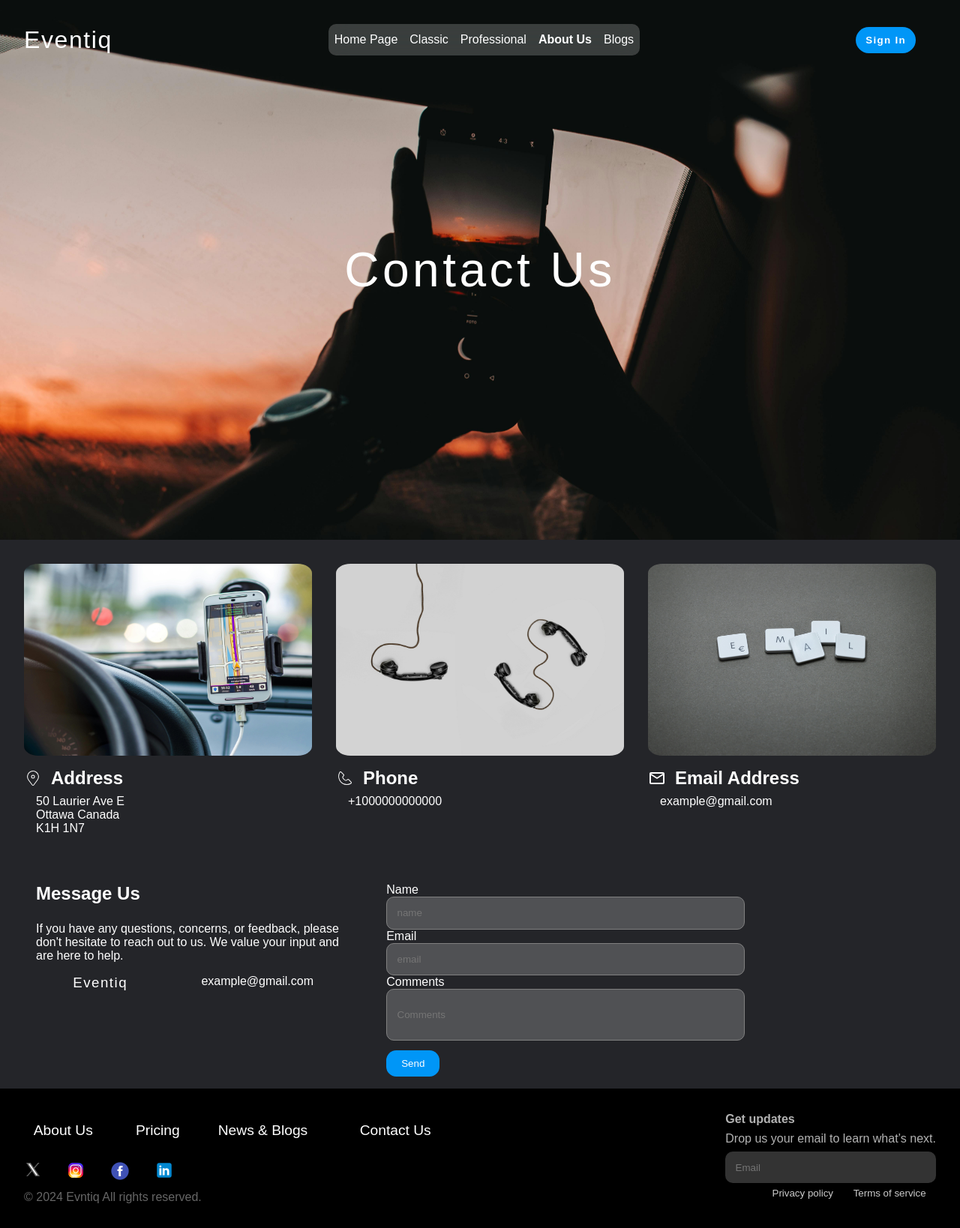
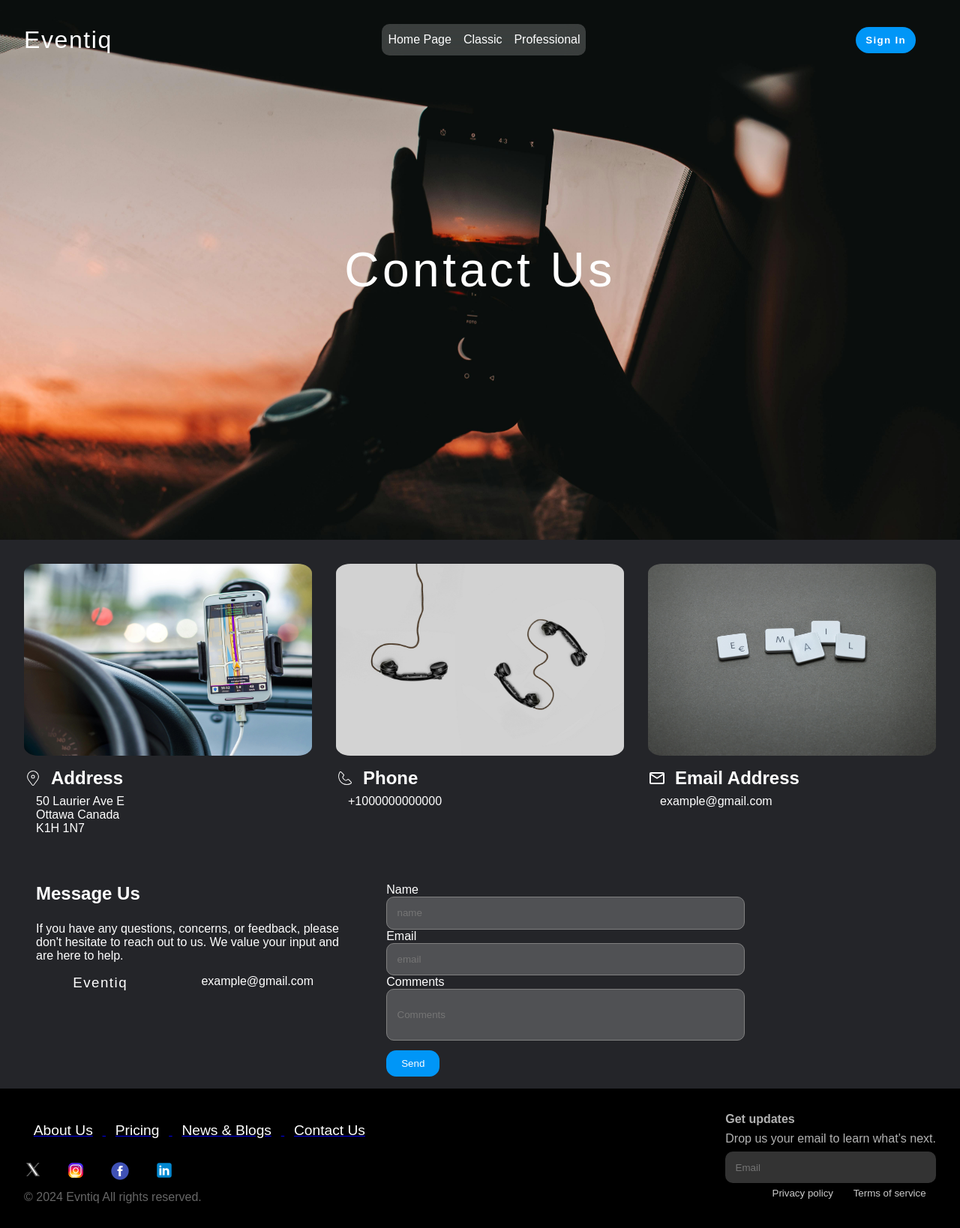
Before and after one commit to ankuromen/Landing-Samara, a React (Create React App) app: page /about in a window 1280 px wide. Shown: the whole page at 75% size. Built offline with nearby package versions, Linux system fonts and the light colour scheme.

Commit message:
Scroll Correction

```diff
--- a/src/Pages/AboutPage.js
+++ b/src/Pages/AboutPage.js
@@ -1,9 +1,12 @@
-import React from "react";
+import {React,useEffect} from "react";
 import ContactContent from "../components/ContactContent";
 import ContactForm from "../components/ContactForm";
 
 
 const AboutPage = () => {
+  useEffect(()=>{
+    window.scrollTo(0, 0);
+  },[])
   return (
     <div>
       <ContactContent/>
--- a/src/Pages/BlogsPage.js
+++ b/src/Pages/BlogsPage.js
@@ -1,4 +1,4 @@
-import React from "react";
+import {React, useEffect} from "react";
 import { Link } from "react-router-dom";
 import "./BlogsPage.css";
 // import BlogContent from "../components/BlogContent";
@@ -6,6 +6,9 @@ import { FaArrowRightLong } from "react-icons/fa6";
 import BlogsNav from "../components/BlogsNav";
 
 const BlogsPage = () => {
+  useEffect(()=>{
+    window.scrollTo(0, 0);
+  },[])
   const Blogs = [
     {
       title: "Building Engaged Communities: Secrets to Success",
--- a/src/components/Footer.js
+++ b/src/components/Footer.js
@@ -1,4 +1,5 @@
 import React from "react";
+import { Link } from "react-router-dom";
 import "../components/Footer.css";
 const Footer = () => {
   return (
@@ -17,10 +18,10 @@ const Footer = () => {
         <table>
           <tbody>
             <tr>
-              <td>About Us </td>
-              <td>Pricing</td>
-              <td>News & Blogs</td>
-              <td>Contact Us</td>
+            <Link to="/about"><td>About Us</td></Link>
+            <Link to="/pricing"> <td>Pricing</td></Link>
+            <Link to="/blogs"> <td>News & Blogs</td></Link>
+            <Link to="/contact"> <td>Contact Us</td></Link>
             </tr>
           </tbody>
         </table>
--- a/src/components/Navbar.css
+++ b/src/components/Navbar.css
@@ -23,9 +23,6 @@
   .brand {
     letter-spacing: 0.1em;
     font-family: regola-book, sans-serif;
-    :hover {
-      font-weight: 600;
-    }
   }
   a.active {
     font-weight: 700;
--- a/src/components/Navbar.js
+++ b/src/components/Navbar.js
@@ -2,7 +2,7 @@ import React, { useEffect, useState } from "react";
 import "./Navbar.css";
 import { IoCloseOutline } from "react-icons/io5";
 import { HiOutlineMenuAlt4 } from "react-icons/hi";
-import { NavLink} from "react-router-dom";
+import { NavLink } from "react-router-dom";
 const Navbar = () => {
   const [isMobile, setIsMobile] = useState(false);
 
@@ -56,20 +56,6 @@ const Navbar = () => {
           >
             Professional
           </NavLink>
-          <NavLink
-            to="/about"
-            className="Nav-links"
-            onClick={() => setIsMobile(false)}
-          >
-            About Us
-          </NavLink>
-          <NavLink
-            to="/blogs"
-            className="Nav-links"
-            onClick={() => setIsMobile(false)}
-          >
-            Blogs
-          </NavLink>
         </ul>
       </div>
       <button className="navbar-button">
```
